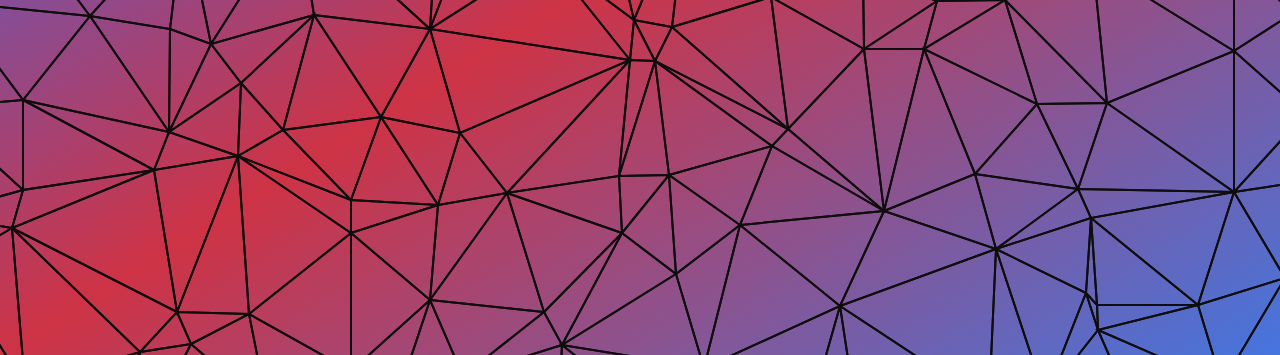
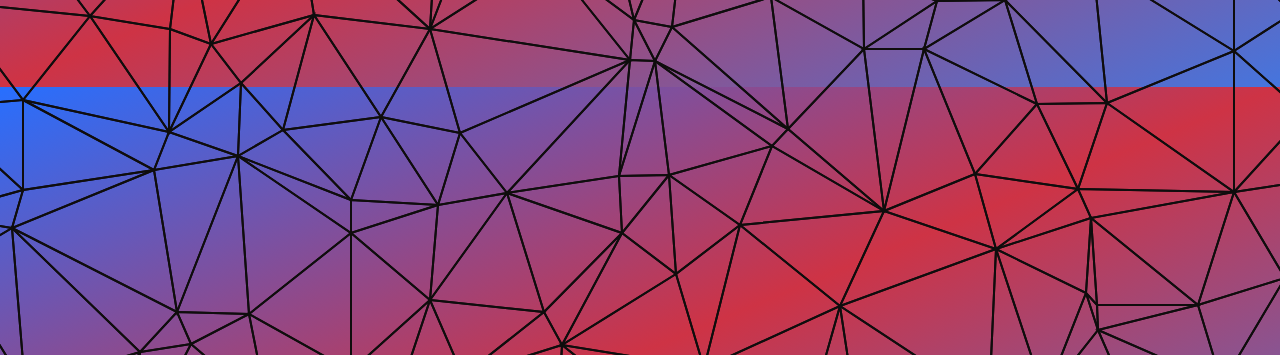
Before and after one commit to Mr-Jerry-Haxor/Shore-Gitam, a Django app: page /events/sports/ in a window 1280 px wide. Shown: the part 445-800 px from the top of the page. Run offline with Django 4.2, Linux system fonts and the light colour scheme; tables that the repository leaves empty hold one stand-in row (values such as "Sample post"); some libraries are stand-ins or nearby versions.

Commit message:
Update eventspage.html

```diff
--- a/events/templates/eventspage.html
+++ b/events/templates/eventspage.html
@@ -91,7 +91,7 @@
       }
     </style>
   </head>
-  <body class="demo-3 h-screen" style="font-family: Helvetica; background: linear-gradient(to bottom right, #276fff, #ce3345, #4575de);">
+  <body class="demo-3" style="font-family: Helvetica; background: linear-gradient(to bottom right, #276fff, #ce3345, #4575de);">
     {% include 'messages.html' %}
     {% include 'dropnav.html' %}
     <div class="container">
```
